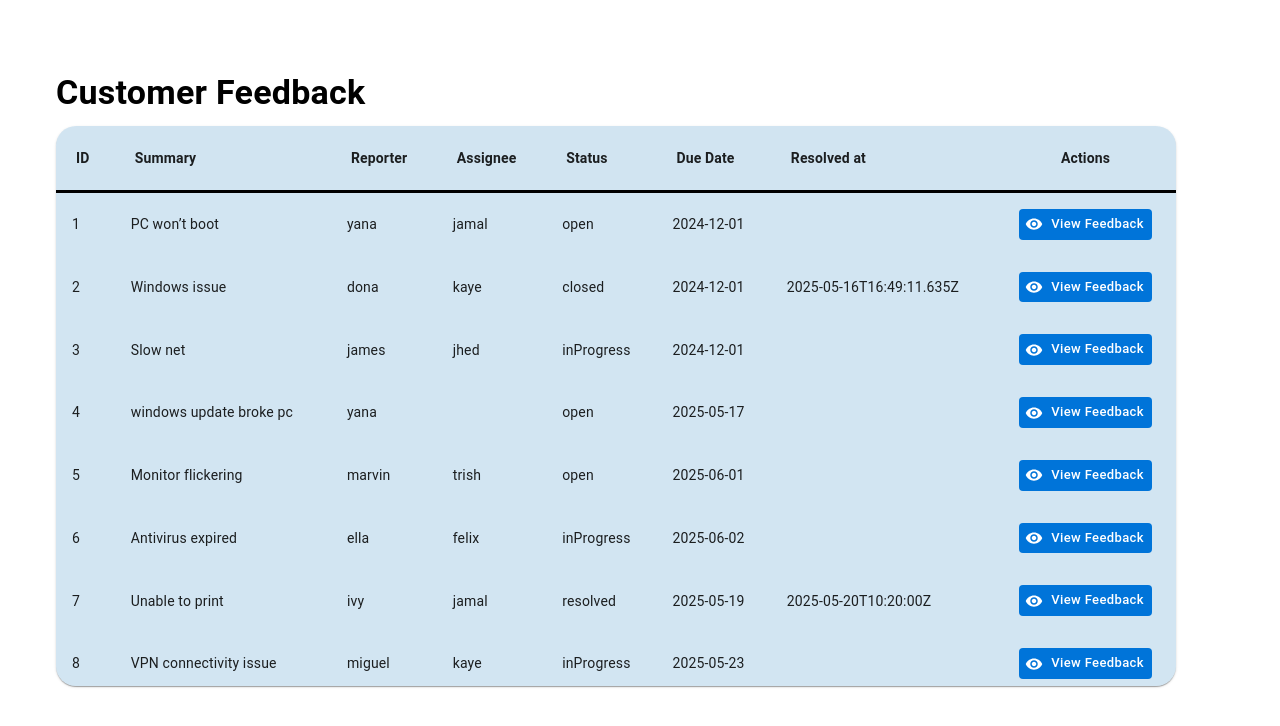
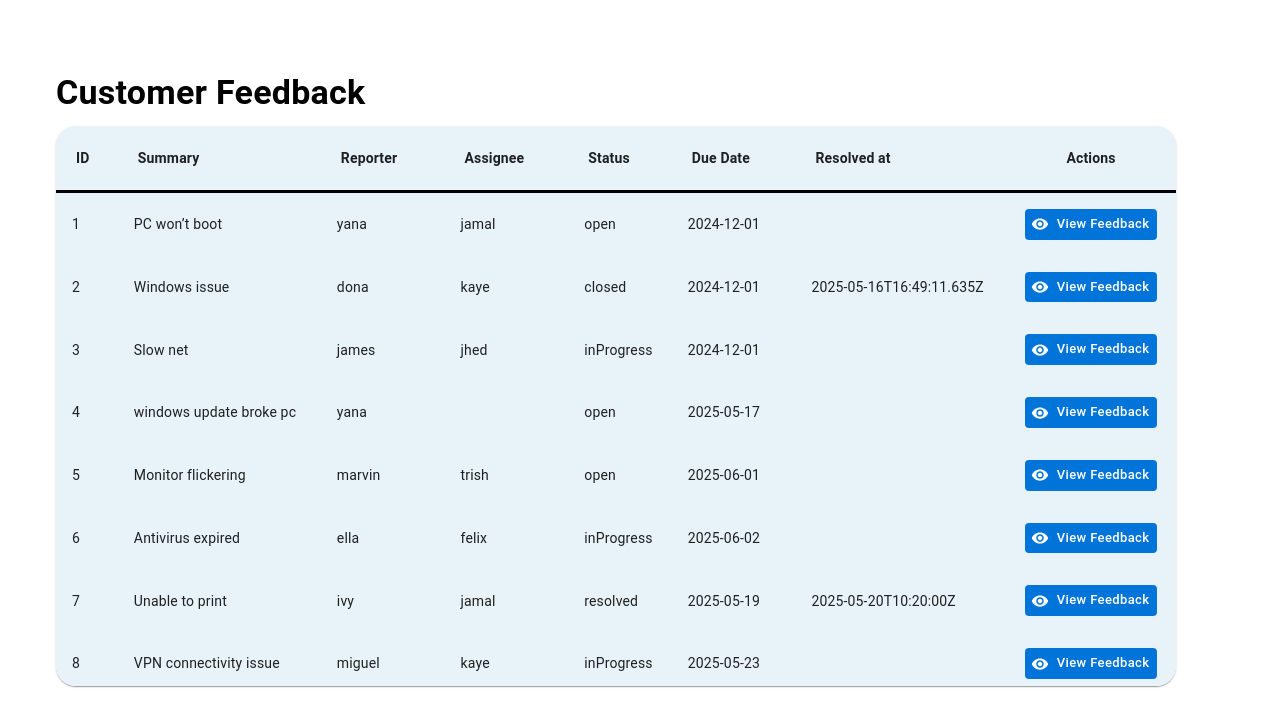
Before and after one commit to hpacatang/CacheFlow_TicketSystem, a React app: page /CustomerFeedback in a window 1280 px wide. Shown: the top 726 px of the page. Built offline with nearby package versions, Linux system fonts and the light colour scheme; data requests are answered from the project's data file.

Commit message:
Fix CFB header being transparent to solid color

```diff
--- a/src/views/containers/CustomerFeedback/CustomerFeedback.tsx
+++ b/src/views/containers/CustomerFeedback/CustomerFeedback.tsx
@@ -58,13 +58,15 @@ const StyledTableHeaderCell = styled(TableCell)(({ theme }) => ({
   fontWeight: "bold",
   borderBottom: "3px solid #000",
   padding: "20px",
-  backgroundColor: "rgba(22, 123, 187, 0.1)",
+  backgroundColor: "#e8f3f9",
+  wordBreak: "break-word",
+  whiteSpace: "normal",
 }))
 
 const StyledTableCell = styled(TableCell)(({ theme }) => ({
   padding: theme.spacing(2),
   border: "none",
-  backgroundColor: "rgba(22, 123, 187, 0.1)",
+  backgroundColor: "#e8f3f9",
 }))
 
 const ViewButton = styled(Button)(({ theme }) => ({
@@ -152,14 +154,14 @@ export const CustomerFeedback: React.FC = () => {
             <Table stickyHeader aria-label="customer feedback table">
               <TableHead>
                 <TableRow>
-                  <StyledTableHeaderCell>ID</StyledTableHeaderCell>
-                  <StyledTableHeaderCell>Summary</StyledTableHeaderCell>
-                  <StyledTableHeaderCell>Reporter</StyledTableHeaderCell>
-                  <StyledTableHeaderCell>Assignee</StyledTableHeaderCell>
-                  <StyledTableHeaderCell>Status</StyledTableHeaderCell>
-                  <StyledTableHeaderCell>Due Date</StyledTableHeaderCell>
-                  <StyledTableHeaderCell>Resolved at</StyledTableHeaderCell>
-                  <StyledTableHeaderCell align="center">Actions</StyledTableHeaderCell>
+                  <StyledTableHeaderCell style={{ minWidth: 60 }}>ID</StyledTableHeaderCell>
+                  <StyledTableHeaderCell style={{ minWidth: 180 }}>Summary</StyledTableHeaderCell>
+                  <StyledTableHeaderCell style={{ minWidth: 120 }}>Reporter</StyledTableHeaderCell>
+                  <StyledTableHeaderCell style={{ minWidth: 120 }}>Assignee</StyledTableHeaderCell>
+                  <StyledTableHeaderCell style={{ minWidth: 100 }}>Status</StyledTableHeaderCell>
+                  <StyledTableHeaderCell style={{ minWidth: 120 }}>Due Date</StyledTableHeaderCell>
+                  <StyledTableHeaderCell style={{ minWidth: 140 }}>Resolved at</StyledTableHeaderCell>
+                  <StyledTableHeaderCell align="center" style={{ minWidth: 120 }}>Actions</StyledTableHeaderCell>
                 </TableRow>
               </TableHead>
               <TableBody>
```
